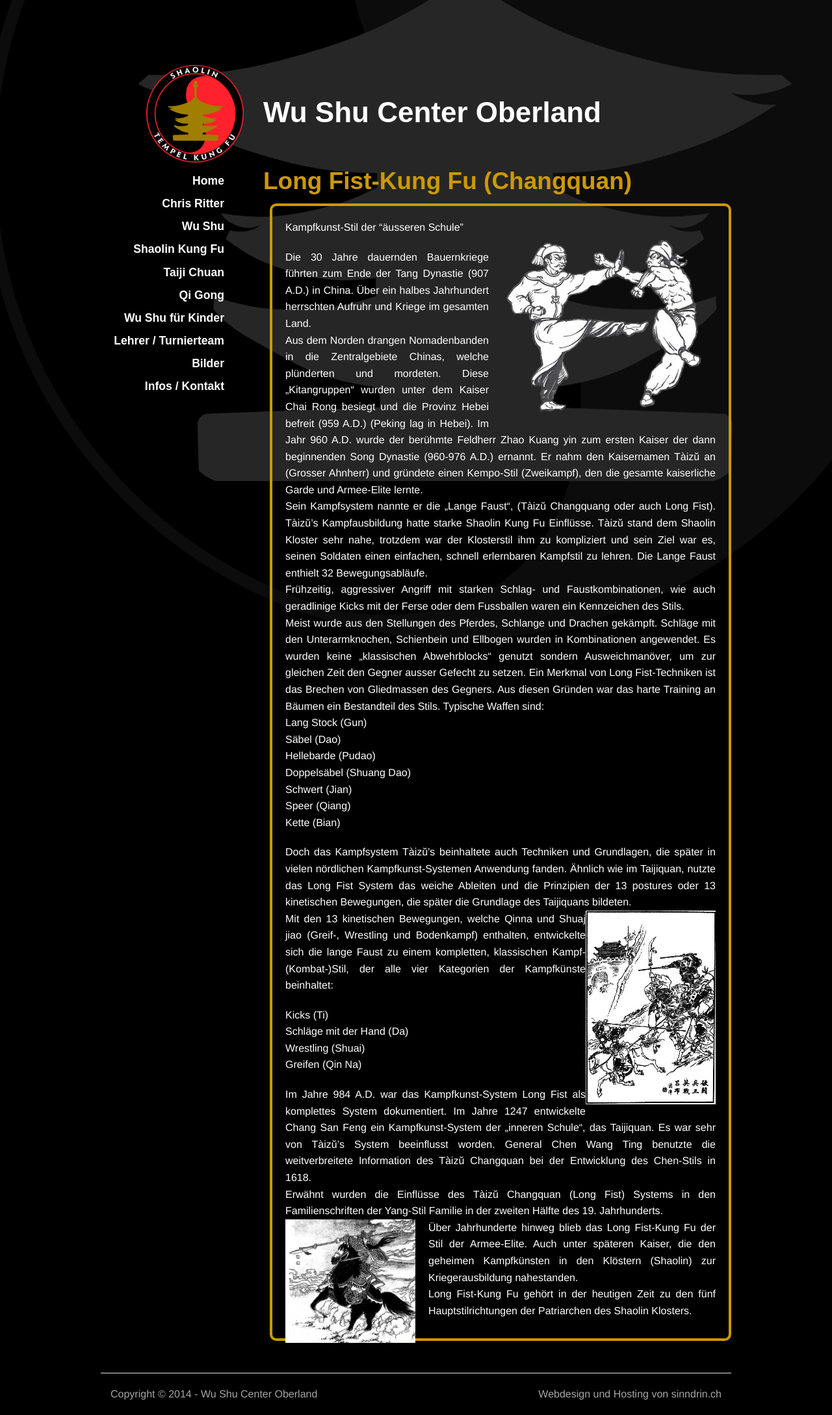
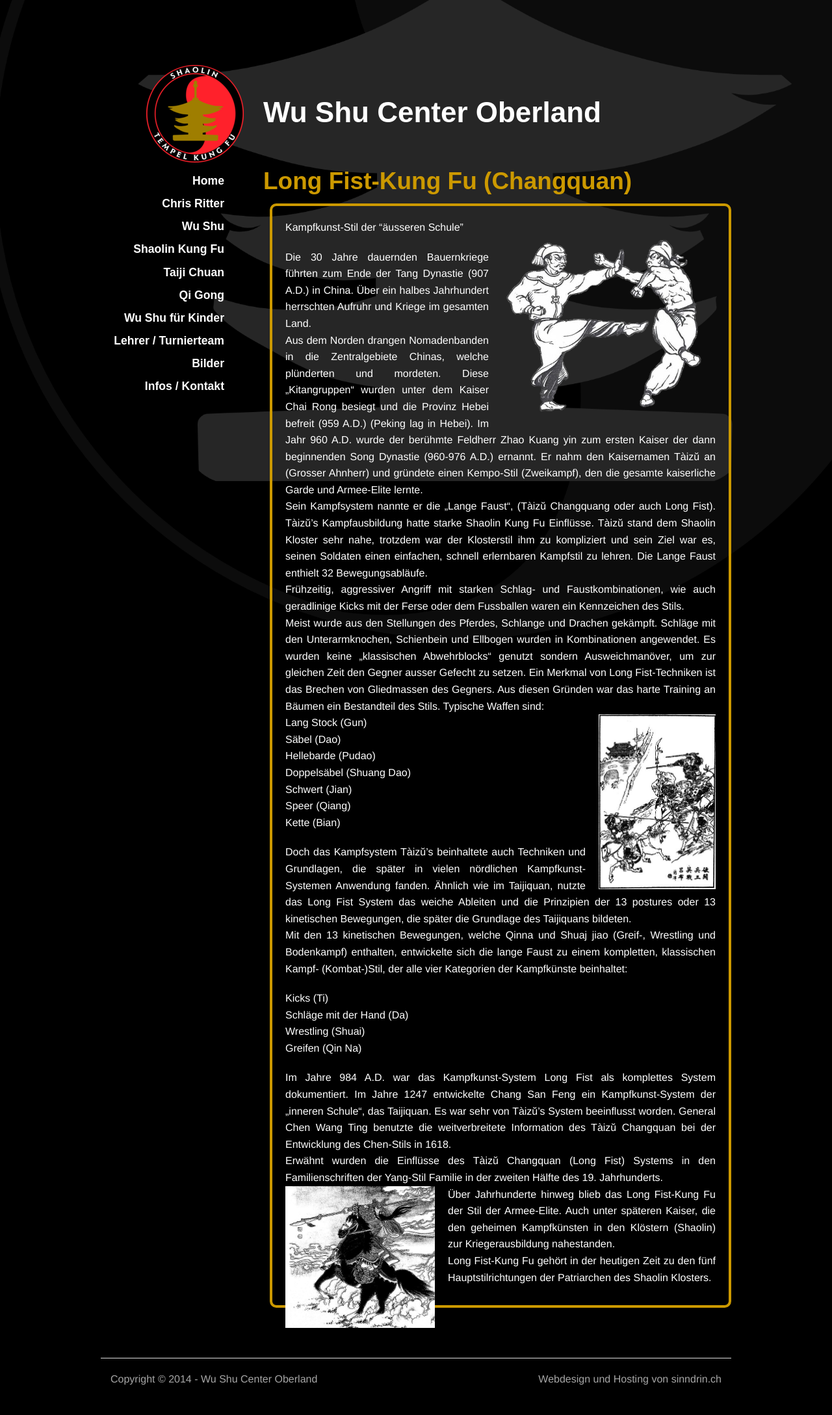
Before and after one commit to wu-shu/wu-shu.github.io, a Jekyll site: the page built from Long-fist/index.md, in a window 1280 px wide. Shown: the whole page at 65% size. Built offline with Jekyll 4.4.1, drawn with Linux system fonts in a browser that asks for light colours; some web fonts are replaced; Markdown is read by kramdown in place of the engine named in the settings; comment, search, counter and statistics services are not loaded; after the commit the page ends 2155 px from its top, so only the background shows below that.

Commit message:
Long fist bilder ändern

```diff
--- a/Long-fist/index.md
+++ b/Long-fist/index.md
@@ -13,6 +13,7 @@
 Frühzeitig, aggressiver Angriff mit starken Schlag- und Faustkombinationen, wie auch geradlinige Kicks mit der Ferse oder dem Fussballen waren ein Kennzeichen des Stils. <br>
 Meist wurde aus den Stellungen des Pferdes, Schlange und Drachen gekämpft. Schläge mit den Unterarmknochen, Schienbein und Ellbogen wurden in Kombinationen angewendet. Es wurden keine „klassischen Abwehrblocks“ genutzt sondern Ausweichmanöver, um zur gleichen Zeit den Gegner ausser Gefecht zu setzen.
 Ein Merkmal von Long Fist-Techniken ist das Brechen von Gliedmassen des Gegners. Aus diesen Gründen war das harte Training an Bäumen ein Bestandteil des Stils. Typische Waffen sind:<br>
+<img class="right" src="/images/longfist_2.jpg" alt="Longfist" width="200px">
 Lang Stock (Gun)<br>
 Säbel (Dao)<br>
 Hellebarde (Pudao)<br>
@@ -23,7 +24,6 @@
 
 
 Doch das Kampfsystem Tàizŭ’s beinhaltete auch Techniken und Grundlagen, die später in vielen nördlichen Kampfkunst-Systemen Anwendung fanden. Ähnlich wie im Taijiquan, nutzte das Long Fist System das weiche Ableiten und die Prinzipien der 13 postures oder 13 kinetischen Bewegungen, die später die Grundlage des Taijiquans bildeten.<br>
-<img class="ifloat-right" src="/images/longfist_2.jpg" alt="Longfist" width="200px">
 Mit den 13 kinetischen Bewegungen, welche Qinna und Shuaj jiao (Greif-, Wrestling und Bodenkampf) enthalten, entwickelte sich die lange Faust zu einem kompletten, klassischen Kampf- (Kombat-)Stil, der alle vier Kategorien der Kampfkünste beinhaltet:
 
 
@@ -34,6 +34,6 @@
 
 Im Jahre 984 A.D. war das Kampfkunst-System Long Fist als komplettes System dokumentiert. Im Jahre 1247 entwickelte Chang San Feng ein Kampfkunst-System der „inneren Schule“, das Taijiquan. Es war sehr von Tàizŭ’s System beeinflusst worden. General Chen Wang Ting benutzte die weitverbreitete Information des Tàizŭ Changquan bei der Entwicklung des Chen-Stils in 1618.<br>
 Erwähnt wurden die Einflüsse des Tàizŭ Changquan (Long Fist) Systems in den Familienschriften der Yang-Stil Familie in der zweiten Hälfte des 19. Jahrhunderts.<br>
-<img class="ifloat-left" src="/images/longfist_3.jpg" alt="Longfist" width="220px">
+<img class="ifloat-left" src="/images/longfist_3.jpg" alt="Longfist" width="250px">
 Über Jahrhunderte hinweg blieb das Long Fist-Kung Fu der Stil der Armee-Elite. Auch unter späteren Kaiser, die den geheimen Kampfkünsten in den Klöstern (Shaolin) zur Kriegerausbildung nahestanden.<br>
 Long Fist-Kung Fu gehört in der heutigen Zeit zu den fünf Hauptstilrichtungen der Patriarchen des Shaolin Klosters.
```
